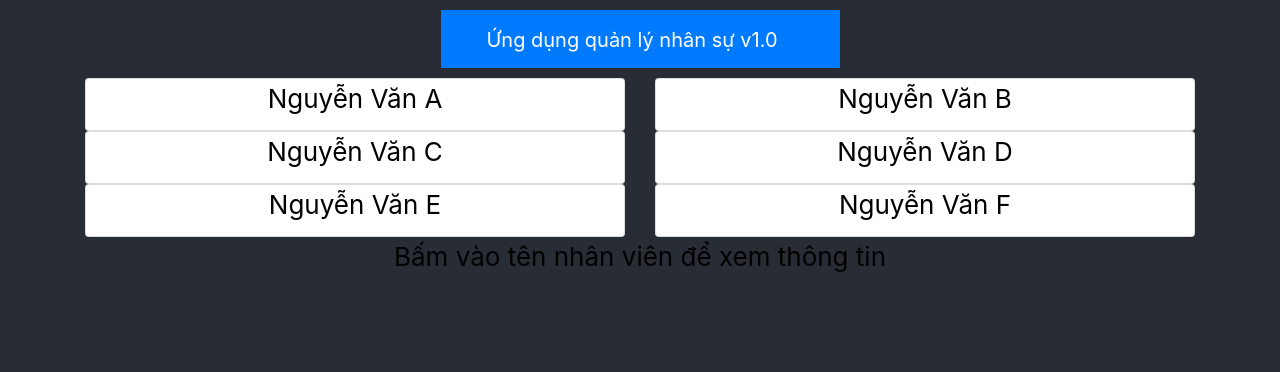
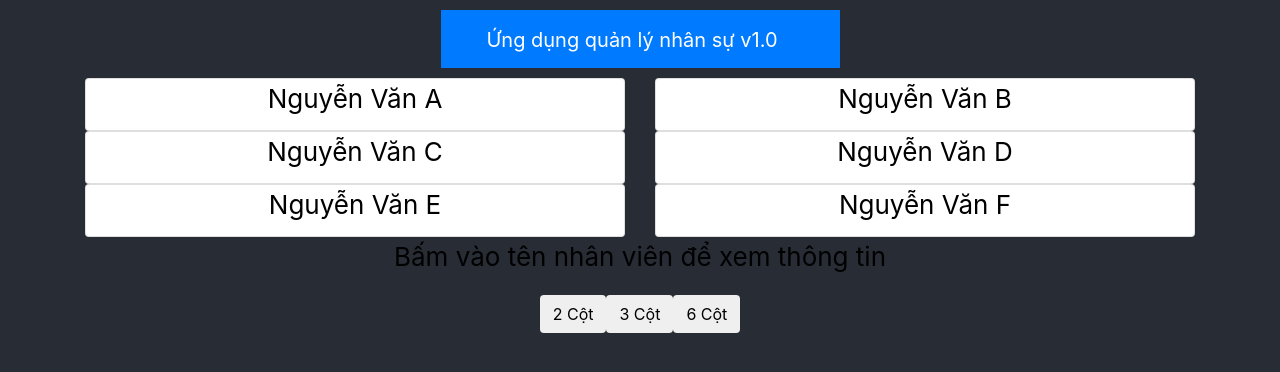
Before and after one commit to nhattienst577/FunixReactJsAssignment, a React (Create React App) app: page / in a window 1280 px wide. Shown: the top 372 px of the page. Built offline with nearby package versions, Linux system fonts and the light colour scheme.

Commit message:
Thay doi cot hien thi tren trang

```diff
--- a/src/components/StaffListComponent.js
+++ b/src/components/StaffListComponent.js
@@ -24,6 +24,16 @@ class StaffList extends Component {
 
   onStaffSelect(staff) {
     this.setState({ selectedStaff: staff });
+  }
+
+  changeRow(param) {
+    if (param === 2) {
+      this.setState({ class: "col-6" });
+    } else if (param === 3) {
+      this.setState({ class: "col-4" });
+    } else if (param === 6) {
+      this.setState({ class: "col-2" });
+    }
   }
 
   renderStaff(staff) {
@@ -68,6 +78,16 @@ class StaffList extends Component {
         <div>
           <p>Bấm vào tên nhân viên để xem thông tin</p>
         </div>
+        <button onClick={() => this.changeRow(2)} type="button" class="btn">
+          2 Cột
+        </button>
+        <button onClick={() => this.changeRow(3)} type="button" class="btn">
+          3 Cột
+        </button>
+        <button onClick={() => this.changeRow(6)} type="button" class="btn">
+          6 Cột
+        </button>
+
         <div className="row">{this.renderStaff(this.state.selectedStaff)}</div>
       </div>
     );
```
